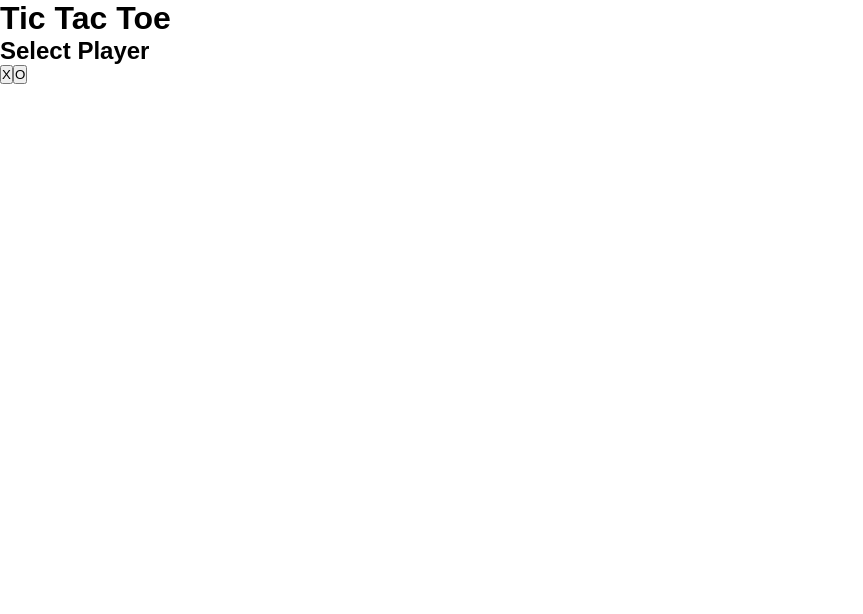
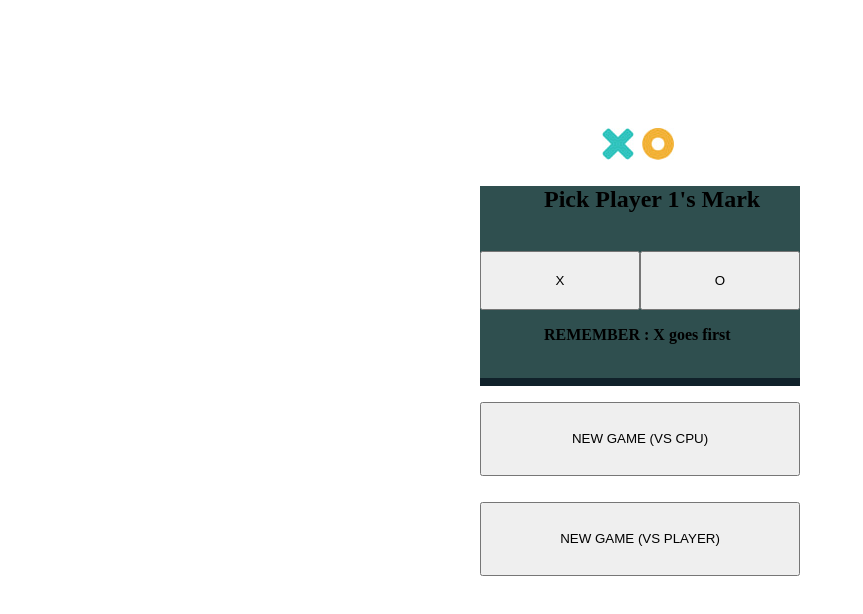
Before and after one commit to RohanSangle/tictactoe_game, a React (Create React App) app: page / in a window 1280 px wide. Shown: the top 614 px of the page, without its empty margins (0-863 px from the left). Built offline with nearby package versions, Linux system fonts and the light colour scheme.

Commit message:
loading css

```diff
--- a/src/App.css
+++ b/src/App.css
@@ -1,4 +1,21 @@
 *{
   padding: 0;
   margin: 0;
+  /* background-color:darkslategrey; */
+  width: 100%;
+  height: 100%;
+
 }
+
+.tttlogo{
+  margin-left: 47%;
+  padding-top: 10%;
+  padding-bottom: 2%;
+  width: fit-content;
+  height: fit-content;
+  background-color: #fff;
+  display: flex;
+  justify-content: center;
+  align-items: center;
+
+}
--- a/src/App.js
+++ b/src/App.js
@@ -1,9 +1,10 @@
-import React, { useState, useEffect } from 'react';
+import React, { useState } from 'react';
 import Board from './components/Board';
 import PlayerSelect from './components/PlayerSelect';
 import Scoreboard from './components/Scoreboard';
 import RestartButton from './components/RestartButton';
-import './styles/styles.css'
+import './App.css'
+import xologo from './images/xologo.jpg'
 
 function App() {
   const [player, setPlayer] = useState(null);
@@ -139,9 +140,14 @@ function App() {
   };
 
   return (
-    <div className="app">
-      <h1>Tic Tac Toe</h1>
-      {!player && <PlayerSelect onSelectPlayer={handlePlayerSelect} />}
+    <div className="">
+      {!player &&
+      <>
+        {/* <h1 className='tttlogo'>Tic Tac Toe</h1> */}
+        <img className='tttlogo' src={xologo} alt=''></img>
+        <PlayerSelect onSelectPlayer={handlePlayerSelect} />
+      </>
+      }
       {player && (
         <>
           <Board board={board} onClick={gameOver ? handleRestart : handleCellClick} onGameEnd={handleGameEnd} handleCellClick={handleCellClick} />
--- a/src/components/PlayerSelect.jsx
+++ b/src/components/PlayerSelect.jsx
@@ -3,10 +3,20 @@ import '../styles/player-select.css'
 
 const PlayerSelect = ( {onSelectPlayer} ) => {
   return (
-    <div>
-      <h2>Select Player</h2>
-      <button onClick={() => onSelectPlayer('X')}>X</button>
-      <button onClick={() => onSelectPlayer('O')}>O</button>
+    <div className='menu'>
+
+      <section className='menusmallbox'>
+        <h2 className='line' >Pick Player 1's Mark</h2>
+        <section className='xochoose'>
+          <button onClick={() => onSelectPlayer('X')}>X</button>
+          <button onClick={() => onSelectPlayer('O')}>O</button>
+        </section>
+        <h4 className='line'>REMEMBER : X goes first</h4>
+      </section >
+      <section className='menusmallbox2'>
+        <button>NEW GAME (VS CPU)</button>
+        <button>NEW GAME (VS PLAYER)</button>
+      </section>
     </div>
   );
 };
--- a/src/index.css
+++ b/src/index.css
@@ -1,4 +1,6 @@
 *{
+  /* width: 100%;
+  height: 100%; */
   padding: 0;
   margin: 0;
 }
--- a/src/styles/player-select.css
+++ b/src/styles/player-select.css
@@ -1,28 +1,83 @@
-.player-select {
+.menu {
   display: flex;
-  justify-content: center;
+  flex-direction: column;
+  justify-content: space-between;
   align-items: center;
-  margin-top: 20px;
+  /* margin-top: 20px; */
+  margin-left: 30%;
+  column-gap: 2rem;
+  width: 50%;
+  height: 50%;
 }
 
-.player-select label {
+.menusmallbox{
+  margin-right: 20%;
+  width: 50%;
+  height: 50%;
+  display: flex;
+  flex-direction: column;
+  justify-content: space-between;
+  align-items: center;
+  box-sizing: border-box;
+  background-color: darkslategrey;
+  box-shadow: rgba(0, 0, 0, 0) 0px 0px 0px 0px, rgba(0, 0, 0, 0) 0px 0px 0px 0px, rgb(16, 33, 42) 0px -8px 0px 0px inset;
+}
+
+.xochoose{
+  margin-top: 2%;
+  margin-bottom: 5%;
+  width: 100%;
+  height: 100%;
+  display: flex;
+  flex-direction: row;
+  justify-content: space-between;
+  align-items: center;
+
+}
+
+.line{
+  margin-left: 40%;
+}
+
+.menusmallbox2{
+  margin-right: 20%;
+  width: 50%;
+  height: 50%;
+  display: flex;
+  flex-direction: column;
+  justify-content: space-between;
+  align-items: center;
+  >button{
+    margin-top: 5%;
+    margin-bottom: 3%;
+    width: 100%;
+    height: 100%;
+    display: flex;
+    flex-direction: row;
+    justify-content: center;
+    align-items: center;
+  }
+
+}
+
+.menu label {
   margin-right: 10px;
 }
 
-.player-select select {
+.menu select {
   font-size: 16px;
   padding: 5px;
 }
 
 @media (max-width: 768px) {
 
-  .player-select select {
+  .menu select {
     font-size: 14px;
   }
 }
 
 @media (max-width: 480px) {
-  .player-select select {
+  .menu select {
     font-size: 12px;
   }
 }
--- a/src/styles/styles.css
+++ /dev/null
@@ -1,12 +0,0 @@
-body {
-  font-family: Arial, sans-serif;
-  margin: 0;
-  padding: 0;
-}
-
-.container {
-  display: flex;
-  justify-content: center;
-  align-items: center;
-  height: 100vh;
-}
```
Also changed, not shown: src/images/xologo.jpg (added).
